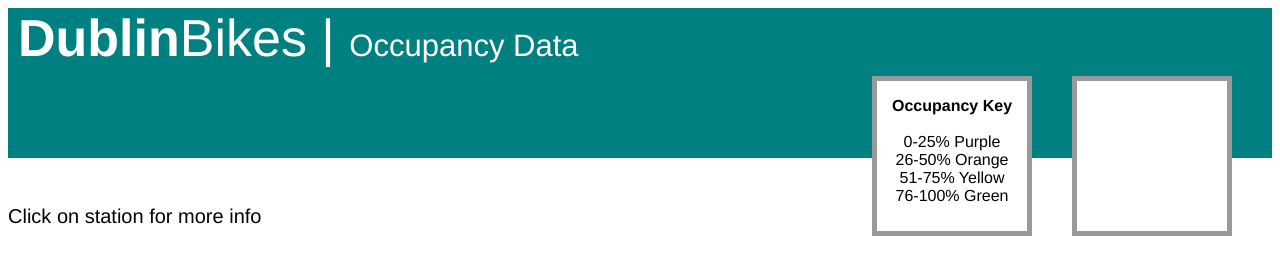
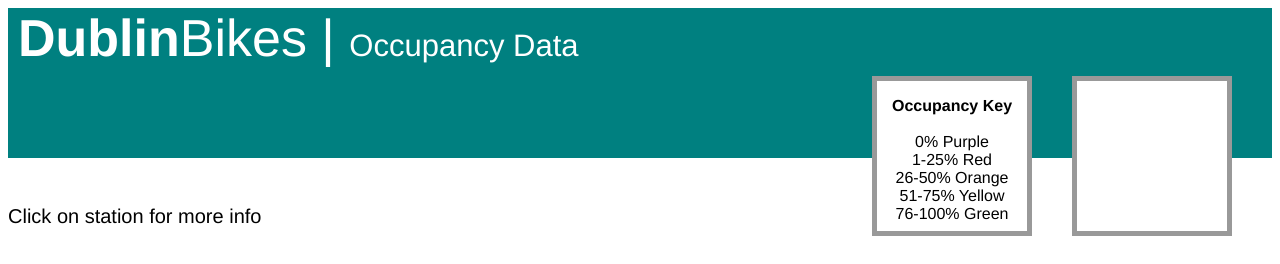
Before and after one commit to mereta/Dublin-Bikes, a Flask app: template src/templates/index.html in a window 1280 px wide. Shown: the top 264 px of the page. Run offline with Flask 2, Linux system fonts and the light colour scheme; the template is opened without the code that fills it, so the values that code supplies are empty; some libraries are stand-ins or nearby versions.

Commit message:
occupancy key bug fix

```diff
--- a/src/app.py
+++ b/src/app.py
@@ -40,10 +40,12 @@ GoogleMaps(app)
 
 def get_icon_url(available_bikes, total_bike_stands):
     """ Returns colour based on percentage occupancy:
-     0-25% Red
+     0% Purple
+     1-25% Red
     26-50% Orange
     51-75% Yellow
     76-100% Green
+
 
     params:
         available_bikes (int), total_bike_stands (int)
--- a/src/templates/index.html
+++ b/src/templates/index.html
@@ -121,7 +121,7 @@
         <h1><b>Dublin</b>Bikes | <span>Occupancy Data</span></h1>
 
         <div class="box" id="currentWeather"></div>
-        <div class="box"><h3> <b>Occupancy Key</b><br><br>0-25% Purple<br>26-50% Orange<br>51-75% Yellow<br>76-100% Green<br>  </h3>
+        <div class="box"><h3> <b>Occupancy Key</b><br><br>0% Purple<br>1-25% Red<br>26-50% Orange<br>51-75% Yellow<br>76-100% Green<br>  </h3>
         </div>
       </header>
         <h2>Click on station for more info</h2>
```
